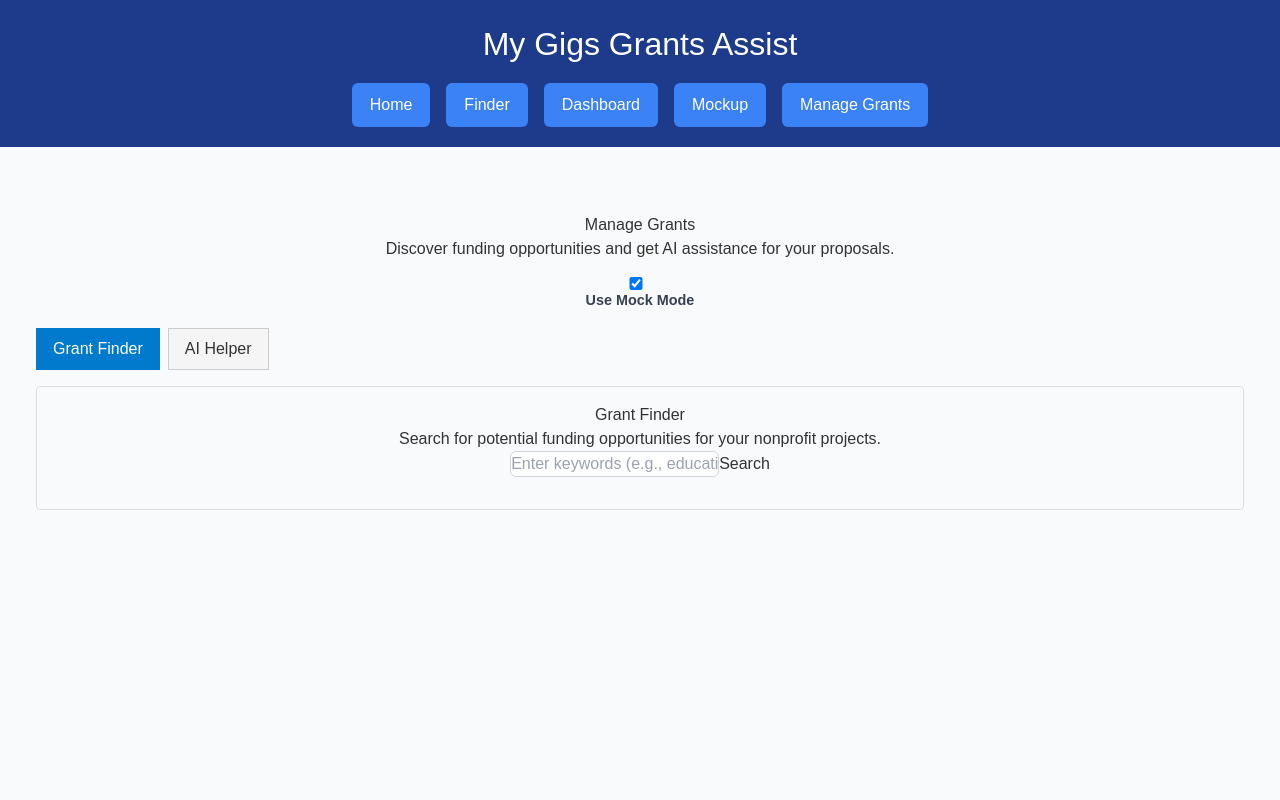
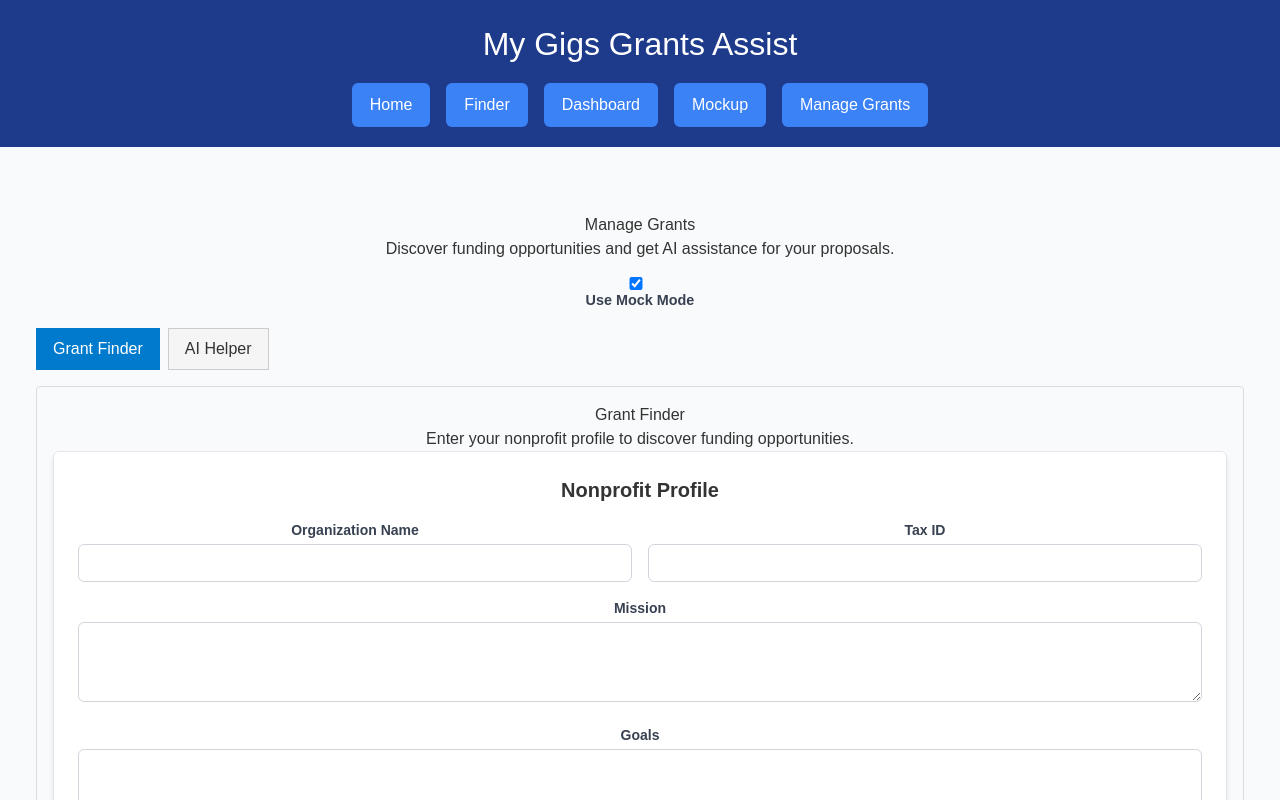
Before and after one commit to dvdlgilbert/My-Gigs-Grants-Assist, a React (Create React App) app: page / in a window 1280 px wide. Both pictures are taken after a click on the button "Manage Grants". Shown: the top 800 px of the page. Built offline with nearby package versions, Linux system fonts and the light colour scheme.

Commit message:
Integrate ProfileForm into GrantFinder for full nonprofit profile input

```diff
--- a/src/GrantFinder.tsx
+++ b/src/GrantFinder.tsx
@@ -1,32 +1,35 @@
 import React, { useState } from "react";
 import { findGrants } from "./services/geminiService";
 import type { NonprofitProfile, GrantRecommendation } from "./types";
+import ProfileForm from "./components/ProfileForm"; // ✅ import your cleaner form
 
 const GrantFinder: React.FC = () => {
-  const [query, setQuery] = useState("");
+  const [profile, setProfile] = useState<NonprofitProfile>({
+    orgName: "",
+    taxId: "",
+    mission: "",
+    goals: "",
+    needs: "",
+    address: "",
+    contactName: "",
+    contactPhone: "",
+    email: "",
+    website: "",
+  });
+
   const [results, setResults] = useState<GrantRecommendation[]>([]);
   const [loading, setLoading] = useState(false);
   const [error, setError] = useState<string | null>(null);
+  const [showForm, setShowForm] = useState(true);
 
-  const handleSearch = async () => {
+  const handleSaveProfile = async (updatedProfile: NonprofitProfile) => {
+    setProfile(updatedProfile);
+    setShowForm(false);
     setLoading(true);
     setError(null);
+
     try {
-      // For now, build a simple profile from the query string
-      const profile: NonprofitProfile = {
-        orgName: "Demo Nonprofit",
-        mission: query,
-        goals: "Expand services",
-        needs: "Funding support",
-        address: "123 Main St",
-        contactName: "Jane Doe",
-        contactPhone: "555-1234",
-        email: "demo@example.org",
-        website: "https://example.org",
-        taxId: "12-3456789",
-      };
-
-      const recs = await findGrants(profile);
+      const recs = await findGrants(updatedProfile);
       setResults(recs);
     } catch (err: any) {
       setError(err.message || "Search failed");
@@ -38,21 +41,21 @@ const GrantFinder: React.FC = () => {
   return (
     <div className="grant-finder">
       <h3>Grant Finder</h3>
-      <p>Search for potential funding opportunities for your nonprofit projects.</p>
+      <p>Enter your nonprofit profile to discover funding opportunities.</p>
 
-      <input
-        type="text"
-        placeholder="Enter keywords (e.g., education, housing)"
-        value={query}
-        onChange={(e) => setQuery(e.target.value)}
+      {showForm ? (
+        <ProfileForm
+          profile={profile}
+          onSave={handleSaveProfile}
+          onBack={() => setShowForm(false)}
         />
-      <button onClick={handleSearch} disabled={loading}>
-        {loading ? "Searching..." : "Search"}
-      </button>
-
+      ) : (
+        <div className="results mt-4 space-y-3">
+          {loading && <p>Searching for grants...</p>}
           {error && <p className="text-red-600">{error}</p>}
-
-      <div className="results mt-4 space-y-3">
+          {results.length === 0 && !loading && (
+            <p>No grants found. Try adjusting your profile.</p>
+          )}
           {results.map((grant, idx) => (
             <div key={idx} className="border rounded-md p-3">
               <h4 className="font-bold">{grant.grantName}</h4>
@@ -69,7 +72,14 @@ const GrantFinder: React.FC = () => {
               <p className="text-xs text-slate-500 mt-1">{grant.matchReason}</p>
             </div>
           ))}
+          <button
+            onClick={() => setShowForm(true)}
+            className="mt-4 bg-slate-200 px-4 py-2 rounded-md hover:bg-slate-300"
+          >
+            Edit Profile
+          </button>
         </div>
+      )}
     </div>
   );
 };
```
Lines whose indentation alone changed are shown as unchanged.
